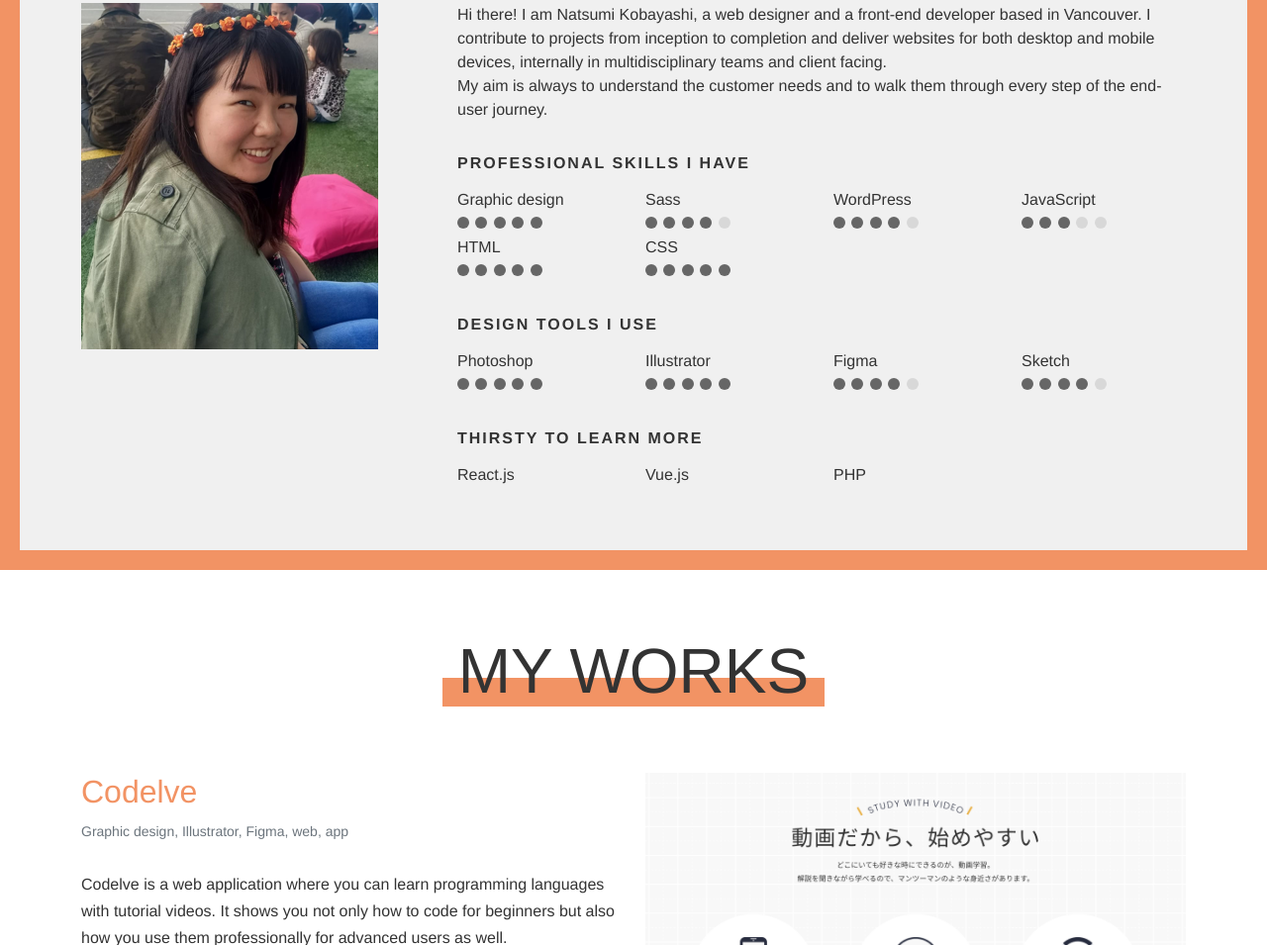
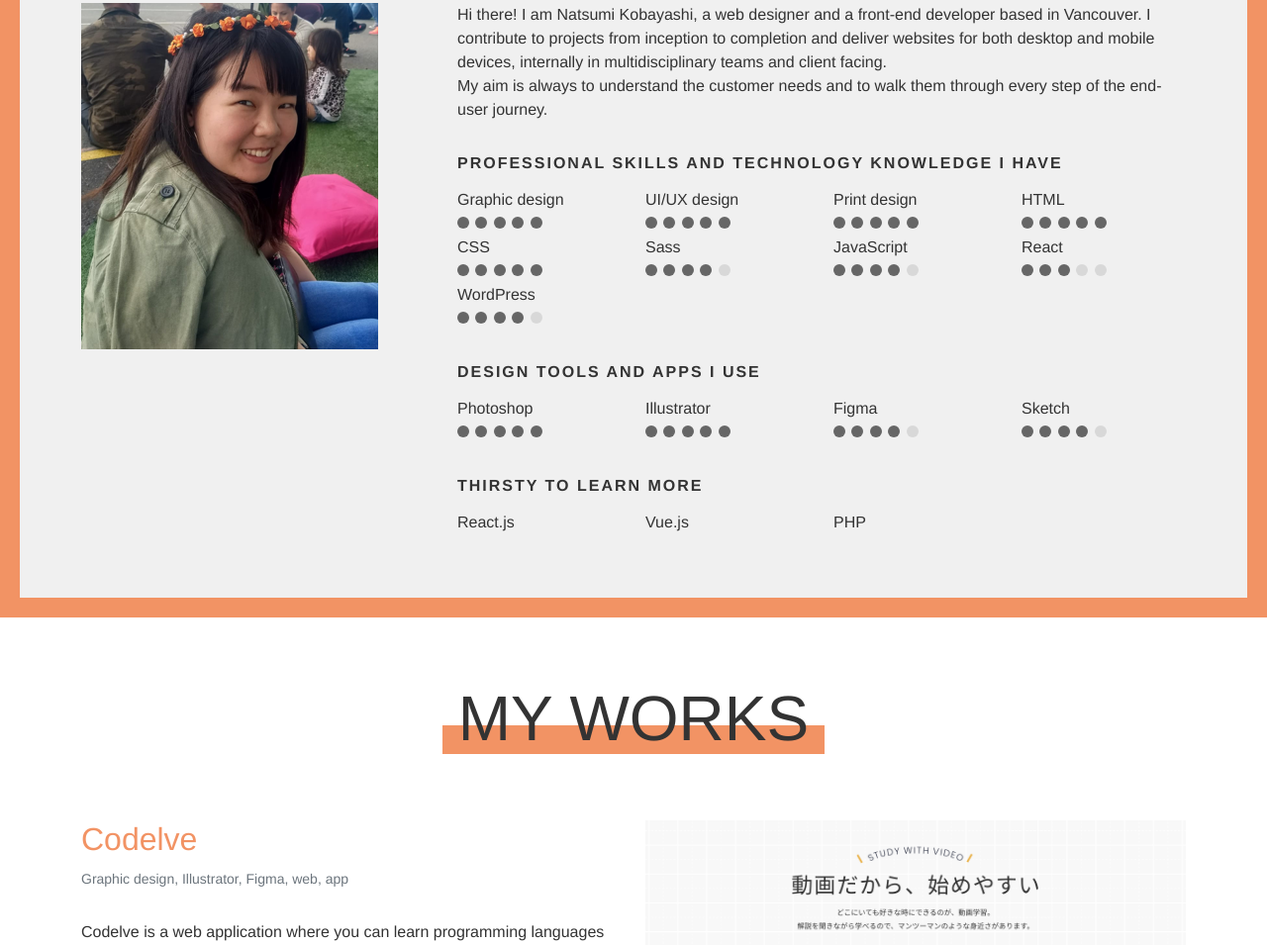
Before and after one commit to coooopeeeer/Portfolio_Website, a plain HTML site: page index.html in a window 1280 px wide. Shown: the part 971-1926 px from the top of the page at 99% size. Drawn offline with nearby package versions, Linux system fonts and the light colour scheme.

Commit message:
Change text and languages in about section

```diff
--- a/index.html
+++ b/index.html
@@ -59,7 +59,7 @@
                         <br>My aim is always to understand the customer needs and to walk them through every step of the
                         end-user journey.
                     </p>
-                    <h4>Professional skills I have</h4>
+                    <h4>Professional skills and technology knowledge I have</h4>
                     <div class="row">
                         <div class="col-3">
                             <span class="d-block">Graphic design</span>
@@ -70,28 +70,20 @@
                             <span class="circle filled"></span>
                         </div>
                         <div class="col-3">
-                            <span class="d-block">Sass</span>
+                            <span class="d-block">UI/UX design</span>
                             <span class="circle filled"></span>
                             <span class="circle filled"></span>
                             <span class="circle filled"></span>
                             <span class="circle filled"></span>
-                            <span class="circle"></span>
+                            <span class="circle filled"></span>
                         </div>
                         <div class="col-3">
-                            <span class="d-block">WordPress</span>
+                            <span class="d-block">Print design</span>
                             <span class="circle filled"></span>
                             <span class="circle filled"></span>
                             <span class="circle filled"></span>
                             <span class="circle filled"></span>
-                            <span class="circle"></span>
-                        </div>
-                        <div class="col-3">
-                            <span class="d-block">JavaScript</span>
                             <span class="circle filled"></span>
-                            <span class="circle filled"></span>
-                            <span class="circle filled"></span>
-                            <span class="circle"></span>
-                            <span class="circle"></span>
                         </div>
                         <div class="col-3">
                             <span class="d-block">HTML</span>
@@ -109,8 +101,40 @@
                             <span class="circle filled"></span>
                             <span class="circle filled"></span>
                         </div>
+                        <div class="col-3">
+                            <span class="d-block">Sass</span>
+                            <span class="circle filled"></span>
+                            <span class="circle filled"></span>
+                            <span class="circle filled"></span>
+                            <span class="circle filled"></span>
+                            <span class="circle"></span>
+                        </div>
+                        <div class="col-3">
+                            <span class="d-block">JavaScript</span>
+                            <span class="circle filled"></span>
+                            <span class="circle filled"></span>
+                            <span class="circle filled"></span>
+                            <span class="circle filled"></span>
+                            <span class="circle"></span>
+                        </div>
+                        <div class="col-3">
+                            <span class="d-block">React</span>
+                            <span class="circle filled"></span>
+                            <span class="circle filled"></span>
+                            <span class="circle filled"></span>
+                            <span class="circle"></span>
+                            <span class="circle"></span>
+                        </div>
+                        <div class="col-3">
+                            <span class="d-block">WordPress</span>
+                            <span class="circle filled"></span>
+                            <span class="circle filled"></span>
+                            <span class="circle filled"></span>
+                            <span class="circle filled"></span>
+                            <span class="circle"></span>
+                        </div>
                     </div>
-                    <h4>Design tools I use</h4>
+                    <h4>Design tools and apps I use</h4>
                     <div class="row">
                         <div class="col-3">
                             <span class="d-block">Photoshop</span>
```
